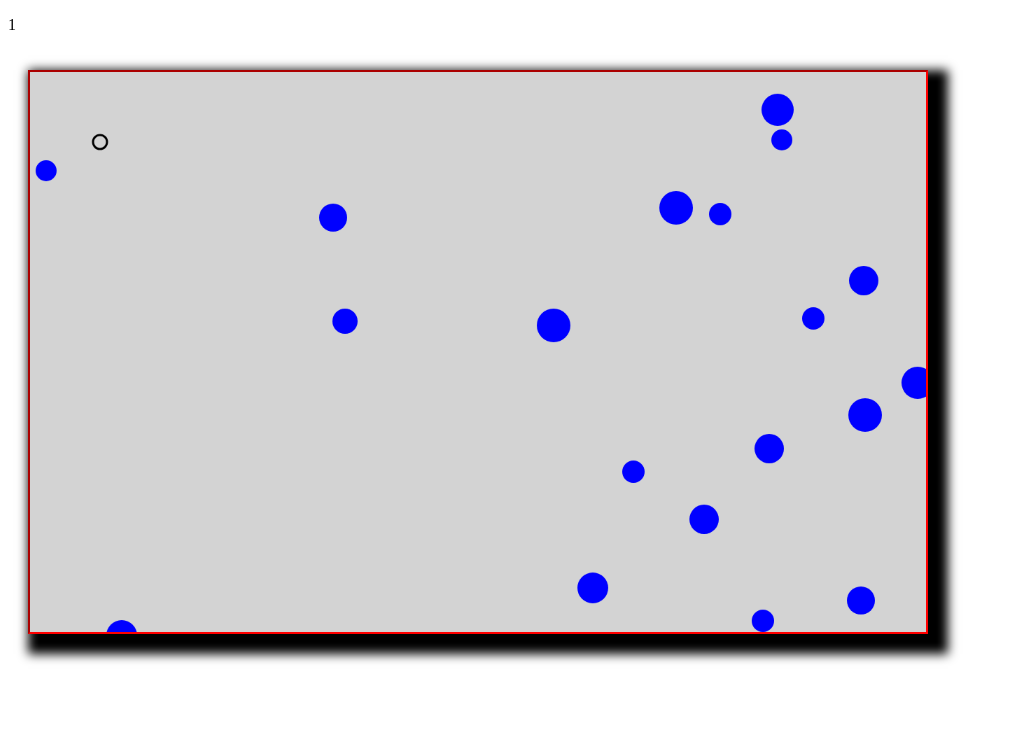
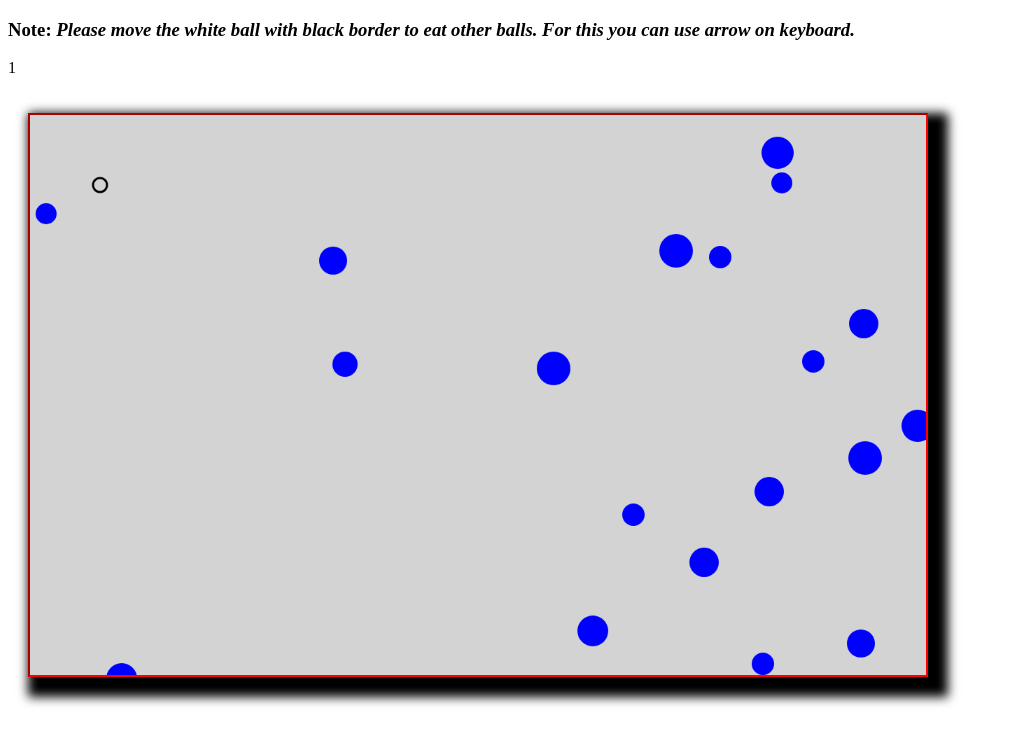
Before and after one commit to YogSharma/bounce_ball, a plain HTML site: page index.html in a window 1280 px wide. Shown: the whole page, without its empty margins (0-1010 px from the left). Drawn offline with Linux system fonts and the light colour scheme.

Commit message:
bounce ball

```diff
--- a/index.html
+++ b/index.html
@@ -19,6 +19,7 @@
 	</style>
 </head>
 <body>
+	<h3>Note: <i>Please move the white ball with black border to eat other balls. For this you can use arrow on keyboard.</i></h3>
 	<p>Count</p>
 	<canvas></canvas>
 <script type="text/javascript">
```
Also changed, not shown: 1 other file.
